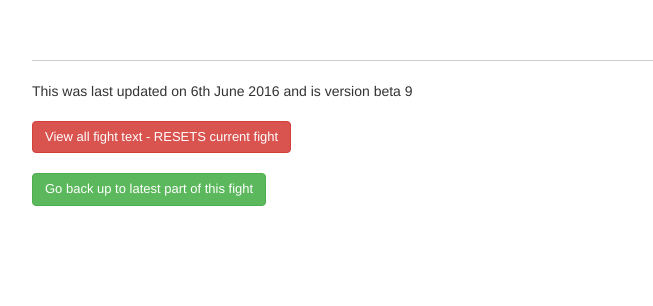
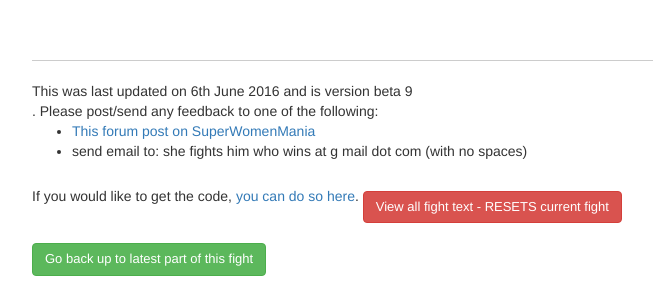
Before and after one commit to shefightshimwhowins/shefightshimwhowins.github.io, a plain HTML site: page index.html in a window 1280 px wide. Shown: the part 2422-2728 px from the top of the page, without its empty margins (38-691 px from the left). Before the commit the page ends 2658 px from the top, so only its background shows below. Drawn offline with Linux system fonts and the light colour scheme.

Commit message:
Added links to bottom to contact and download code

```diff
--- a/index.html
+++ b/index.html
@@ -61,7 +61,13 @@
 			</div>
 			<div id="happenings"></div>
 			<div id="otherInfo">
-				This was last updated on 6th June 2016 and is version beta 9<br>
+				This was last updated on 6th June 2016 and is version beta 9<br>.
+				Please post/send any feedback to one of the following:
+				<ul>
+					<li><a href="http://www.superwomenmania.com/index.php?option=com_kunena&view=topic&catid=5&id=30080&Itemid=195" target="_blank">This forum post on SuperWomenMania</a></li>
+					<li>send email to: she fights him who wins at g mail dot com (with no spaces)</li>
+				</ul>
+				If you would like to get the code, <a href="https://github.com/shefightshimwhowins/shefightshimwhowins.github.io" target="_blank">you can do so here</a>.
 				<a class="btn btn-danger" href="all-fight-text.html" id="showAllCurrentData">View all fight text - RESETS current fight</a> <br>
 				<a class="btn btn-success" href="#controls">Go back up to latest part of this fight</a>
 			</div>
```
